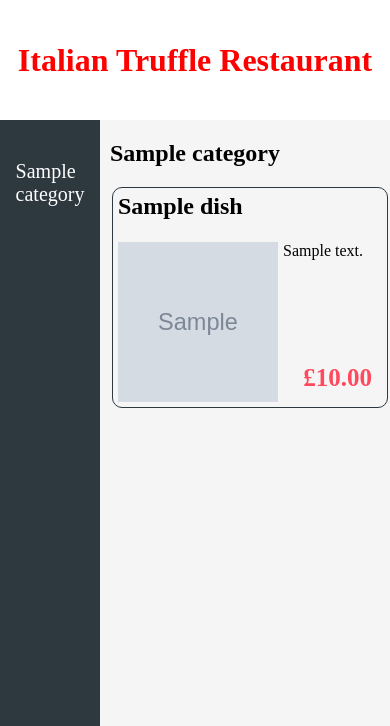
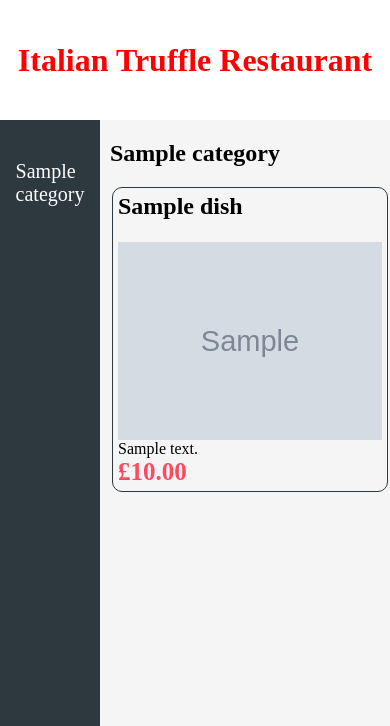
Before and after one commit to LucaYan0506/Order-System, a Django app: page / in a window 390 px wide. Shown: the top 726 px of the page. Run offline with Django 4.2, Linux system fonts and the light colour scheme; tables that the repository leaves empty hold one stand-in row (values such as "Sample post"); grey boxes marked "Sample" are stand-in pictures; some libraries are stand-ins or nearby versions.

Commit message:
change index html

```diff
--- a/templates/Waiter/menuCustomer.html
+++ b/templates/Waiter/menuCustomer.html
@@ -25,6 +25,19 @@
             h1#title{
                 text-align: center;
                 width:100%;
+            }
+        }
+        @media only screen and (max-width: 400px) {
+            #dish img{
+                float:inherit;
+                width: 100%;
+                height: initial;
+            }
+            #dish #info{
+                position: initial;
+                right: initial;
+                top: initial;
+                height: initial;
             }
         }
     </style>
```
